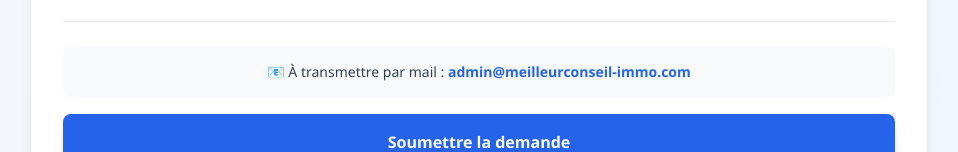
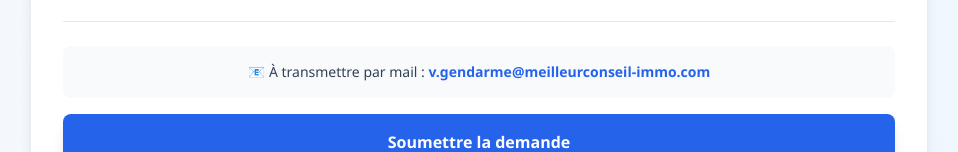
Before and after one commit to Vivien77500/Factures-ventes, a plain HTML site: page index.html in a window 1280 px wide. Shown: the part 1427-1579 px from the top of the page, without its empty margins (161-1119 px from the left). Drawn offline with nearby package versions, Linux system fonts and the light colour scheme.

Commit message:
Add files via upload

```diff
--- a/index.html
+++ b/index.html
@@ -58,7 +58,7 @@
      </div><!-- Submit Button -->
      <div class="pt-6 border-t border-slate-200">
       <div class="bg-slate-50 rounded-lg p-4 mb-4">
-       <p class="text-sm text-slate-700 text-center">📧 À transmettre par mail : <span id="email-label" class="font-semibold text-blue-600">admin@meilleurconseil-immo.com</span></p>
+       <p class="text-sm text-slate-700 text-center">📧 À transmettre par mail : <span id="email-label" class="font-semibold text-blue-600">v.gendarme@meilleurconseil-immo.com</span></p>
       </div><button type="submit" id="submit-btn" class="w-full bg-blue-600 hover:bg-blue-700 text-white font-semibold py-4 px-6 rounded-lg transition-all shadow-lg hover:shadow-xl"> Soumettre la demande </button>
       <div id="success-message" class="hidden mt-4 bg-green-50 border-l-4 border-green-500 p-4 rounded">
        <p class="text-green-800 font-semibold">✓ Demande soumise avec succès !</p>
@@ -82,7 +82,7 @@
         const defaultConfig = {
             form_title: "Demande de facture de vente pour l'acte authentique",
             company_name: "MEILLEUR CONSEIL IMMO",
-            email_label: "admin@meilleurconseil-immo.com",
+            email_label: "v.gendarme@meilleurconseil-immo.com",
             background_color: "#f8fafc",
             surface_color: "#ffffff",
             text_color: "#1e293b",
```
